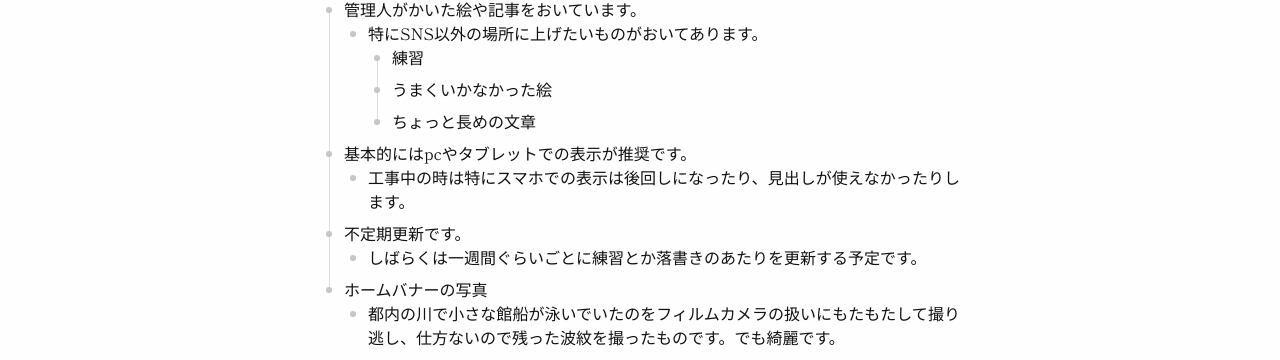
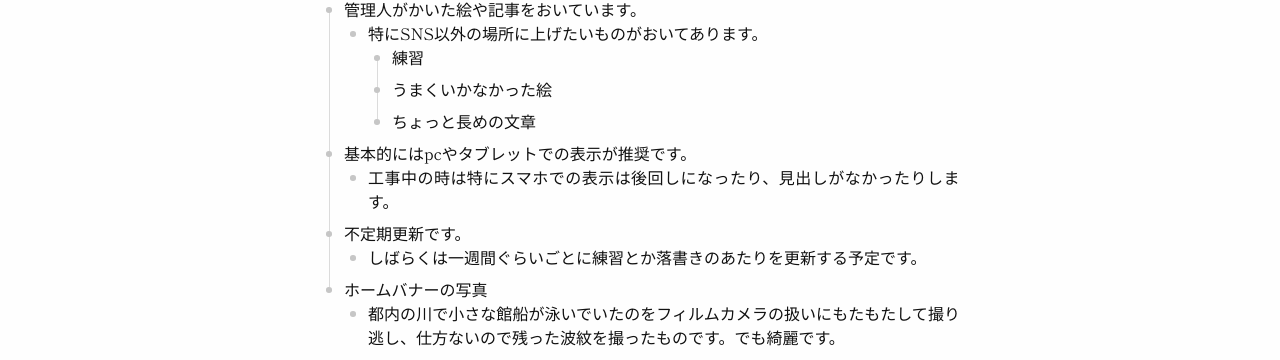
Before and after one commit to njargon/njargon.github.io, a Jekyll site: the page built from about.md, in a window 1280 px wide. Shown: the part 199-559 px from the top of the page. Built offline with Jekyll 4.4.1, drawn with Linux system fonts in a browser that asks for light colours.

Commit message:
vault backup: 2025-06-02 01:33:01

```diff
--- a/about.md
+++ b/about.md
@@ -18,7 +18,7 @@ permalink: /about/
 		- うまくいかなかった絵
 		- ちょっと長めの文章
 - 基本的にはpcやタブレットでの表示が推奨です。
-	- 工事中の時は特にスマホでの表示は後回しになったり、見出しが使えなかったりします。
+	- 工事中の時は特にスマホでの表示は後回しになったり、見出しがなかったりします。
 - 不定期更新です。
 	- しばらくは一週間ぐらいごとに練習とか落書きのあたりを更新する予定です。
 - ホームバナーの写真
```
